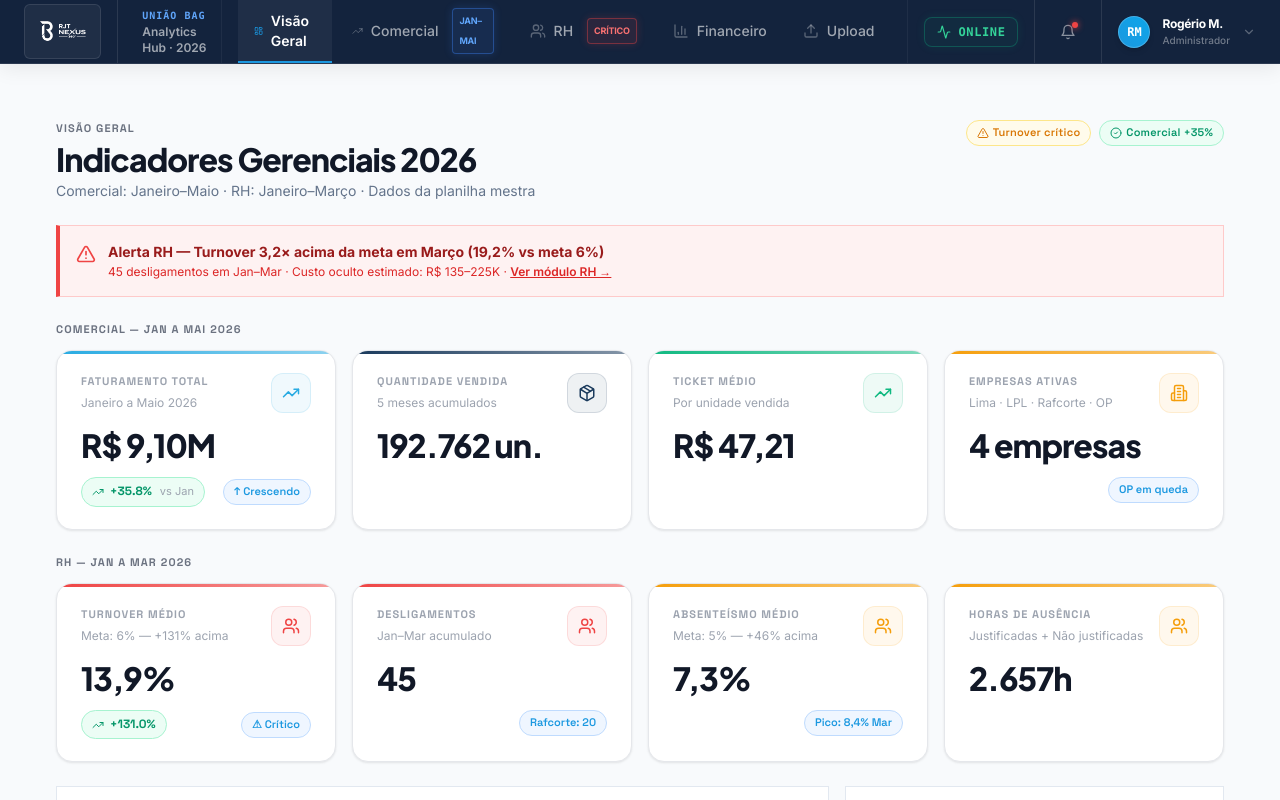
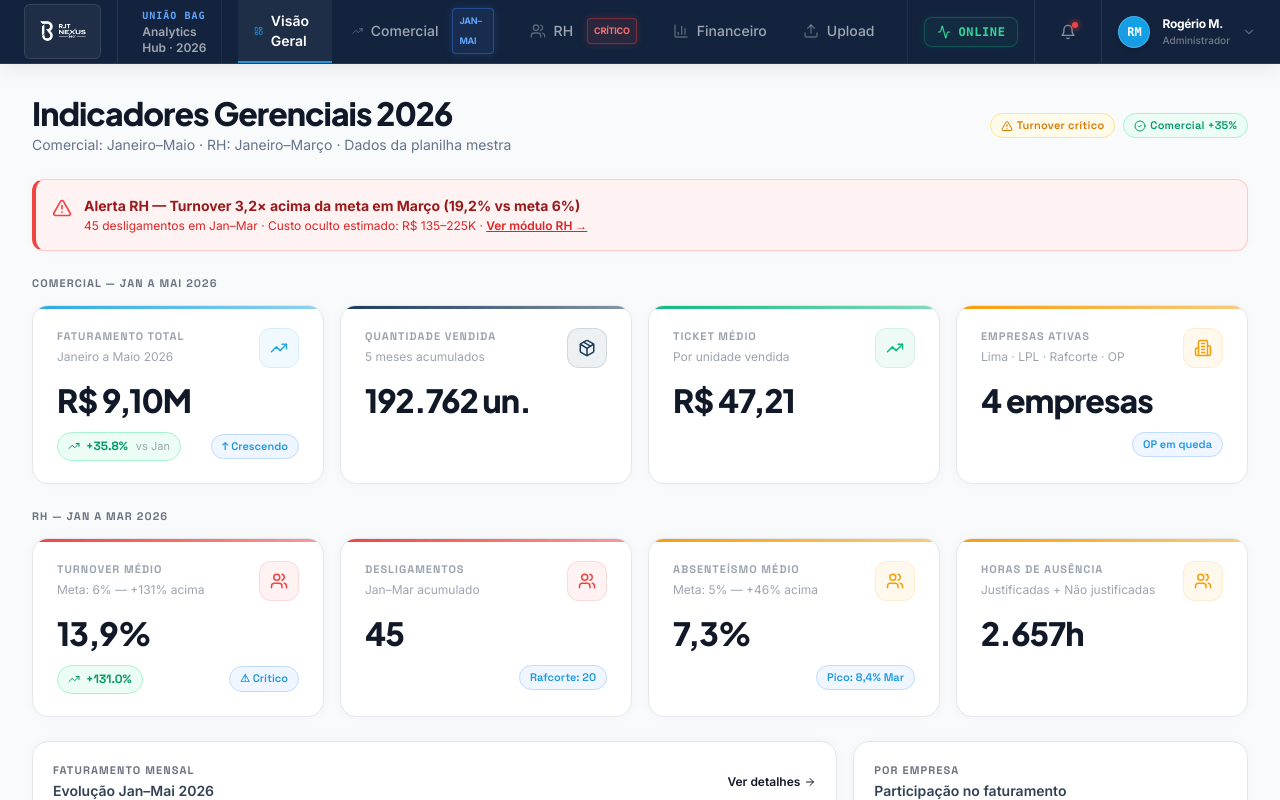
Before and after one commit to Burgamansi/UBG-Analytics-Hub, a Next.js app: page /dashboard in a window 1280 px wide. Built offline with nearby package versions, Linux system fonts and the light colour scheme.

Commit message:
style: remove cabecalhos duplicados, ajusta paddings e aplica contornos neon-clean nos cards e graficos

```diff
--- a/app/(dashboard)/dashboard/page.tsx
+++ b/app/(dashboard)/dashboard/page.tsx
@@ -46,11 +46,10 @@ const topVendedores = [
 
 export default function DashboardPage() {
   return (
-    <div className="p-6 space-y-6">
+    <div className="space-y-6">
       {/* Page header */}
-      <div className="flex items-start justify-between">
+      <div className="flex flex-col md:flex-row md:items-center justify-between gap-4">
         <div>
-          <div className="section-title mb-1">Visão Geral</div>
           <h1 className="page-title">Indicadores Gerenciais 2026</h1>
           <p className="text-sm text-slate-500 mt-1">
             Comercial: Janeiro–Maio · RH: Janeiro–Março · Dados da planilha mestra
@@ -69,7 +68,7 @@ export default function DashboardPage() {
       </div>
 
       {/* Alert banner */}
-      <div className="bg-red-50 border border-red-200 border-l-4 border-l-red-500 p-4 flex items-start gap-3">
+      <div className="bg-red-50 border border-red-200 border-l-4 border-l-red-500 rounded-xl p-4 flex items-start gap-3 shadow-[0_0_12px_rgba(239,68,68,0.03)]">
         <AlertTriangle className="w-5 h-5 text-red-500 flex-shrink-0 mt-0.5" />
         <div>
           <div className="text-sm font-bold text-red-800">
@@ -173,7 +172,7 @@ export default function DashboardPage() {
       {/* Charts row 1 */}
       <div className="grid grid-cols-1 lg:grid-cols-3 gap-4">
         {/* Faturamento por mês */}
-        <div className="lg:col-span-2 bg-white border border-slate-200 p-5">
+        <div className="lg:col-span-2 bg-white border border-gray-200 rounded-2xl p-5 shadow-[0_0_12px_rgba(0,0,0,0.03)] transition-all duration-200 hover:shadow-[0_8px_24px_rgba(0,0,0,0.04)] hover:-translate-y-0.5">
           <div className="flex items-center justify-between mb-4">
             <div>
               <div className="section-title">Faturamento Mensal</div>
@@ -196,7 +195,7 @@ export default function DashboardPage() {
         </div>
 
         {/* Empresas donut */}
-        <div className="bg-white border border-slate-200 p-5">
+        <div className="bg-white border border-gray-200 rounded-2xl p-5 shadow-[0_0_12px_rgba(0,0,0,0.03)] transition-all duration-200 hover:shadow-[0_8px_24px_rgba(0,0,0,0.04)] hover:-translate-y-0.5">
           <div className="flex items-center justify-between mb-4">
             <div>
               <div className="section-title">Por Empresa</div>
@@ -216,7 +215,7 @@ export default function DashboardPage() {
       {/* Charts row 2 */}
       <div className="grid grid-cols-1 lg:grid-cols-3 gap-4">
         {/* Turnover linha */}
-        <div className="lg:col-span-2 bg-white border border-slate-200 p-5">
+        <div className="lg:col-span-2 bg-white border border-gray-200 rounded-2xl p-5 shadow-[0_0_12px_rgba(0,0,0,0.03)] transition-all duration-200 hover:shadow-[0_8px_24px_rgba(0,0,0,0.04)] hover:-translate-y-0.5">
           <div className="flex items-center justify-between mb-4">
             <div>
               <div className="section-title">Turnover vs Meta</div>
@@ -245,7 +244,7 @@ export default function DashboardPage() {
         </div>
 
         {/* Ranking vendedores */}
-        <div className="bg-white border border-slate-200 p-5">
+        <div className="bg-white border border-gray-200 rounded-2xl p-5 shadow-[0_0_12px_rgba(0,0,0,0.03)] transition-all duration-200 hover:shadow-[0_8px_24px_rgba(0,0,0,0.04)] hover:-translate-y-0.5">
           <div className="section-title mb-4">Ranking Vendedores</div>
           <div className="space-y-3">
             {topVendedores.map((v, i) => (
--- a/components/ui/kpi-card.tsx
+++ b/components/ui/kpi-card.tsx
@@ -43,18 +43,18 @@ export function KPICard({
       className={cn("relative overflow-hidden bg-white rounded-2xl transition-all duration-200", className)}
       style={{
         border: "1px solid #E5E7EB",
-        boxShadow: "0 1px 3px rgba(0,0,0,0.06), 0 1px 2px rgba(0,0,0,0.04)",
+        boxShadow: "0 0 12px rgba(0,0,0,0.03)",
         padding: size === "lg" ? "28px 28px" : "22px 24px",
       }}
       onMouseEnter={e => {
         const el = e.currentTarget as HTMLDivElement;
-        el.style.boxShadow = "0 8px 24px rgba(0,0,0,0.08), 0 2px 8px rgba(0,0,0,0.04)";
+        el.style.boxShadow = "0 8px 24px rgba(0,0,0,0.04), 0 0 16px rgba(27,152,224,0.1)";
         el.style.borderColor = "rgba(27,152,224,0.3)";
         el.style.transform = "translateY(-2px)";
       }}
       onMouseLeave={e => {
         const el = e.currentTarget as HTMLDivElement;
-        el.style.boxShadow = "0 1px 3px rgba(0,0,0,0.06), 0 1px 2px rgba(0,0,0,0.04)";
+        el.style.boxShadow = "0 0 12px rgba(0,0,0,0.03)";
         el.style.borderColor = "#E5E7EB";
         el.style.transform = "translateY(0)";
       }}
```
